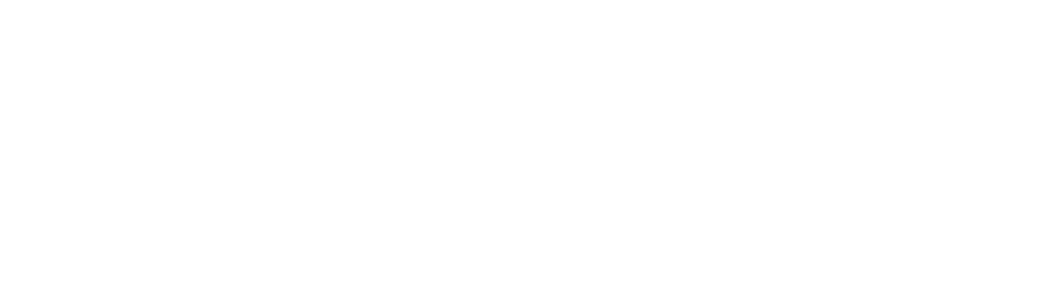
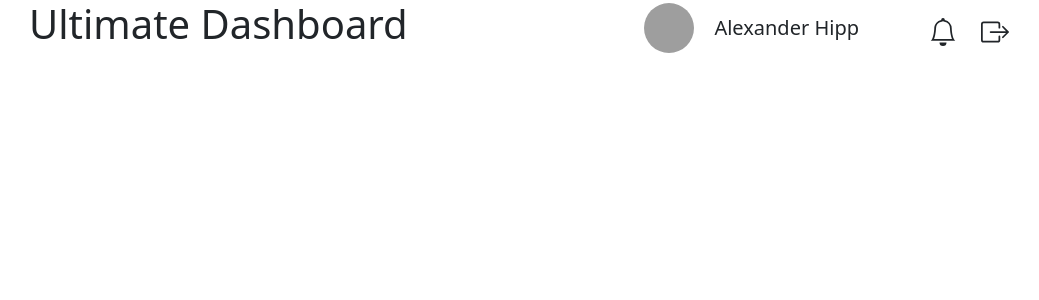
Before and after one commit to tlokwise/react-dashboard, a React (Vite) app: page /dashboard/fuel in a window 1280 px wide. Before the commit this address had no page. Shown: the top 300 px of the page, without its empty margins (121-1160 px from the left). Built offline with nearby package versions, Linux system fonts and the light colour scheme; grey boxes are pictures that could not be loaded; the HTML template or start-up script is replaced by a standard one.

Commit message:
modify navigation bar

```diff
--- a/src/App.tsx
+++ b/src/App.tsx
@@ -2,6 +2,7 @@
 import Login from "./pages/Login";
 import Home from "./pages/Home"
 import Generator from "./pages/Generator"
+import Fuel from "./pages/Fuel";
 import { BrowserRouter, Routes, Route } from "react-router-dom";
 
 export default function App() {
@@ -12,7 +13,8 @@
         <Route path="/login" element={<Login />} />
         <Route path="/dashboard" element={<Home />}/>
         <Route path="/dashboard/home" element={<Home />}/>
-        <Route path="dashboard/generator" element={<Generator />}/>
+        <Route path="/dashboard/generator" element={<Generator />}/>
+        <Route path="/dashboard/fuel" element={<Fuel />}/>
       </Routes>
     </BrowserRouter>
   );
--- a/src/components/Navbar.tsx
+++ b/src/components/Navbar.tsx
@@ -52,7 +52,7 @@
             </a>
           </li>
           <li className="nav-item">
-            <a href="#fuel" className="nav-link">
+            <a href="/dashboard/fuel" className="nav-link">
               <Droplet />
               <span>Fuel</span>
             </a>
--- a/src/pages/Fuel.tsx
+++ b/src/pages/Fuel.tsx
@@ -1,5 +1,8 @@
+import Navbar from "../components/Navbar";
 import "../css/fuel.css";
 
 export default function Fuel() {
-  return <></>;
+  return <>
+    <Navbar/>
+  </>;
 }
--- a/src/pages/Home.tsx
+++ b/src/pages/Home.tsx
@@ -1,12 +1,11 @@
-import "../css/home.css"
-import Navbar from "../components/Navbar"
+import "../css/home.css";
+import Navbar from "../components/Navbar";
 
-
-export default function Home(){
-  return <>
-    <div className="home">
+export default function Home() {
+  return (
+    <>
       <Navbar />
-
-    </div>
-  </>
+      <div className="home"></div>
+    </>
+  );
 }
```
